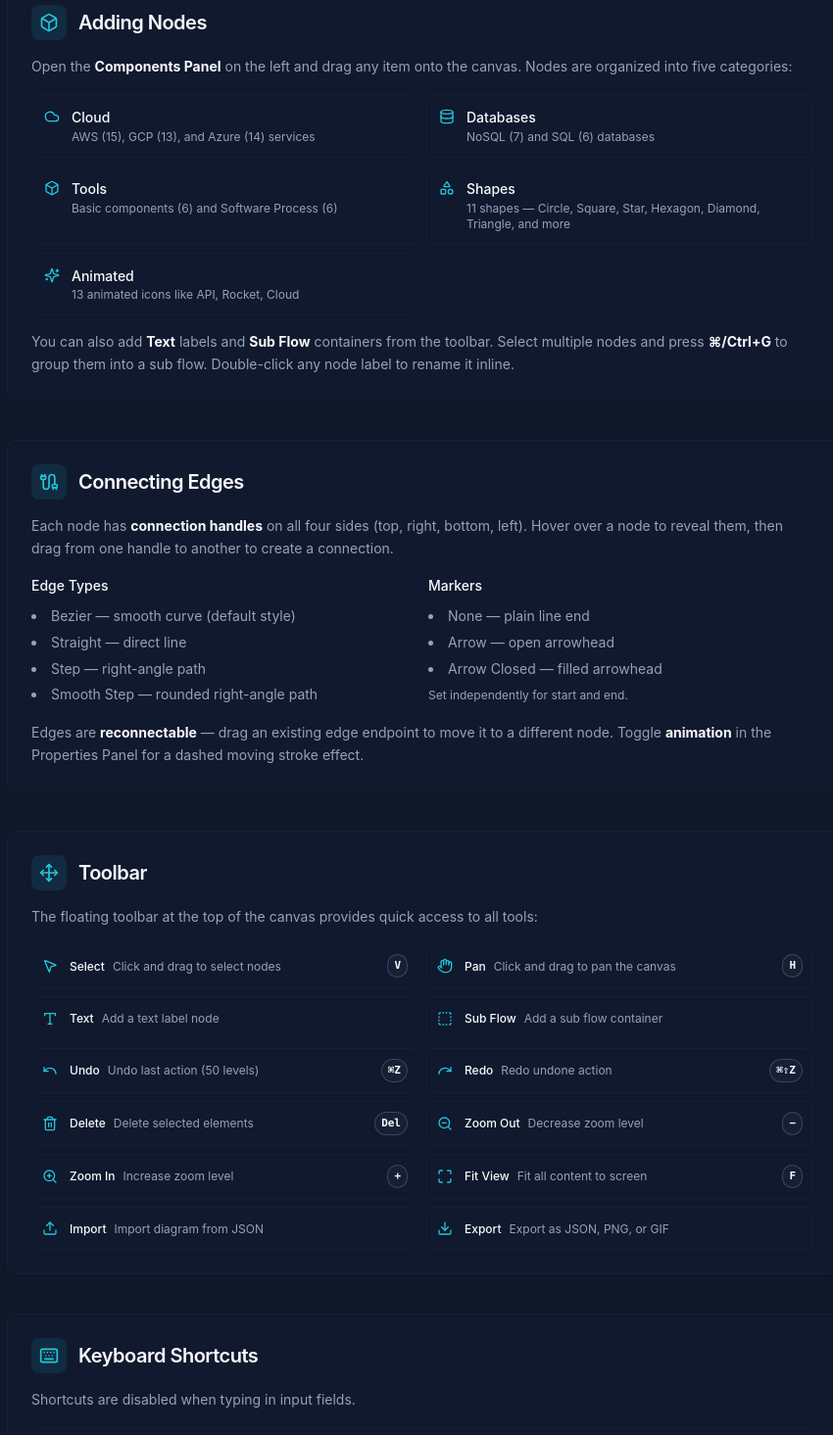
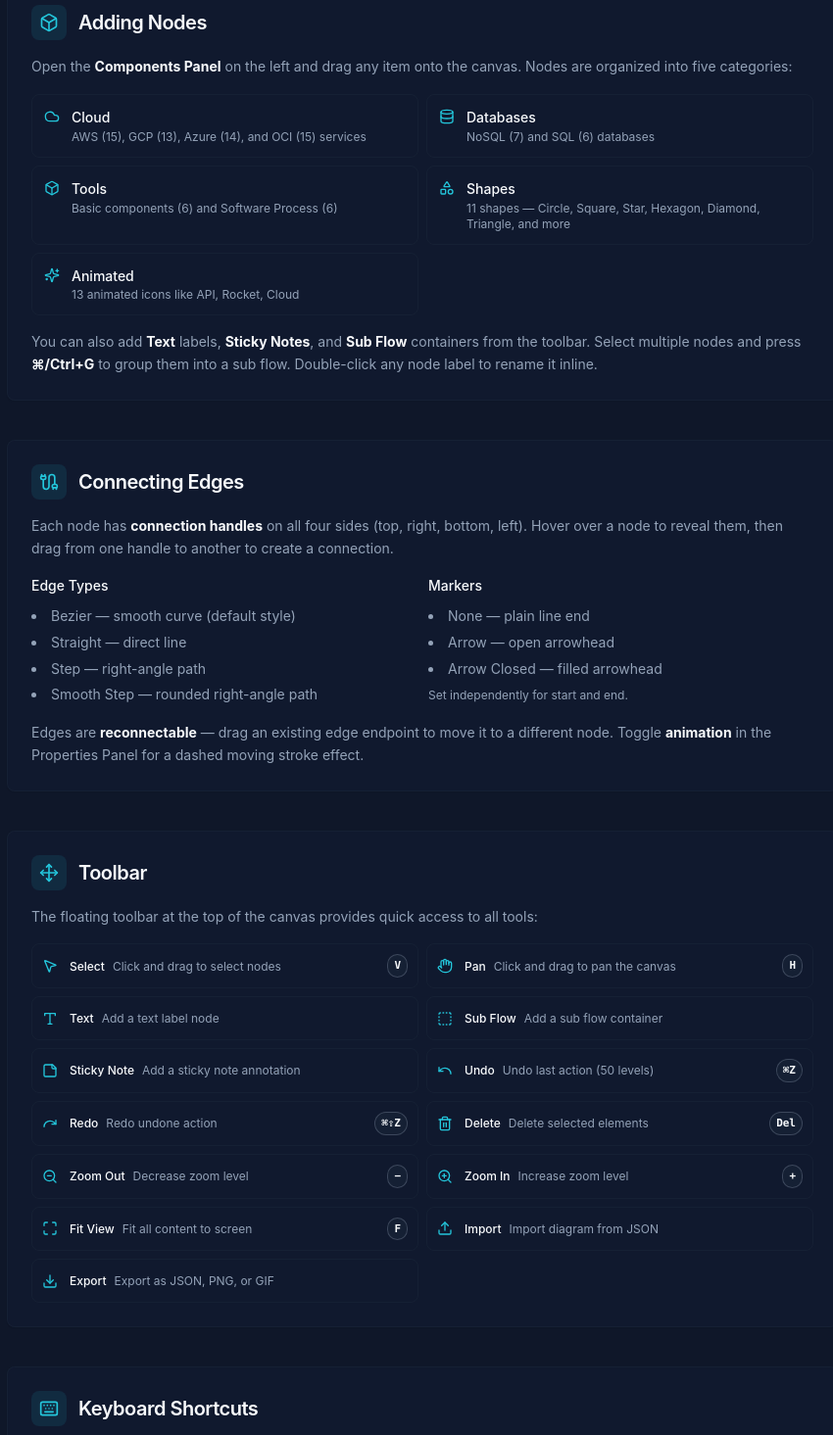
Before and after one commit to ariffrahimin/lukis, a React (Vite) app: page /guide in a window 1280 px wide. Shown: the part 780-2245 px from the top of the page at 98% size, without its empty margins (209-1059 px from the left). Built offline with nearby package versions, Linux system fonts and the light colour scheme.

Commit message:
guide update

```diff
--- a/src/pages/Guide.tsx
+++ b/src/pages/Guide.tsx
@@ -38,6 +38,7 @@ import {
   ChevronUp,
   ChevronDown,
   PanelRightOpen,
+  StickyNote,
 } from "lucide-react";
 
 function Kbd({ children }: { children: React.ReactNode }) {
@@ -173,7 +174,7 @@ export default function Guide() {
           </p>
           <div className="grid gap-2 sm:grid-cols-2">
             {[
-              { icon: Cloud, label: "Cloud", desc: "AWS (15), GCP (13), and Azure (14) services" },
+              { icon: Cloud, label: "Cloud", desc: "AWS (15), GCP (13), Azure (14), and OCI (15) services" },
               { icon: Database, label: "Databases", desc: "NoSQL (7) and SQL (6) databases" },
               { icon: Box, label: "Tools", desc: "Basic components (6) and Software Process (6)" },
               { icon: Shapes, label: "Shapes", desc: "11 shapes — Circle, Square, Star, Hexagon, Diamond, Triangle, and more" },
@@ -189,7 +190,8 @@ export default function Guide() {
             ))}
           </div>
           <p>
-            You can also add <strong className="text-foreground">Text</strong> labels and{" "}
+            You can also add <strong className="text-foreground">Text</strong> labels,{" "}
+            <strong className="text-foreground">Sticky Notes</strong>, and{" "}
             <strong className="text-foreground">Sub Flow</strong> containers from the toolbar.
             Select multiple nodes and press <strong className="text-foreground">⌘/Ctrl+G</strong> to group them into a sub flow.
             Double-click any node label to rename it inline.
@@ -239,6 +241,7 @@ export default function Guide() {
               { icon: Hand, label: "Pan", key: "H", desc: "Click and drag to pan the canvas" },
               { icon: Type, label: "Text", key: null, desc: "Add a text label node" },
               { icon: BoxSelect, label: "Sub Flow", key: null, desc: "Add a sub flow container" },
+              { icon: StickyNote, label: "Sticky Note", key: null, desc: "Add a sticky note annotation" },
               { icon: Undo, label: "Undo", key: "⌘Z", desc: "Undo last action (50 levels)" },
               { icon: Redo, label: "Redo", key: "⌘⇧Z", desc: "Redo undone action" },
               { icon: Trash2, label: "Delete", key: "Del", desc: "Delete selected elements" },
@@ -395,7 +398,7 @@ export default function Guide() {
         {/* 9. Cloud Services */}
         <SectionCard id="services" icon={Server} title="Cloud Services & Components">
           <p>
-            The Components Panel organizes <strong className="text-foreground">95+ node types</strong> across
+            The Components Panel organizes <strong className="text-foreground">100+ node types</strong> across
             providers. Expand any provider accordion to browse its services.
           </p>
           <div className="grid gap-2 sm:grid-cols-3">
@@ -403,6 +406,7 @@ export default function Guide() {
               { label: "AWS", count: 15, color: "bg-orange-500/10 text-orange-400 border-orange-500/20" },
               { label: "GCP", count: 13, color: "bg-blue-500/10 text-blue-400 border-blue-500/20" },
               { label: "Azure", count: 14, color: "bg-sky-500/10 text-sky-400 border-sky-500/20" },
+              { label: "OCI", count: 15, color: "bg-red-500/10 text-red-400 border-red-500/20" },
               { label: "NoSQL", count: 7, color: "bg-emerald-500/10 text-emerald-400 border-emerald-500/20" },
               { label: "SQL", count: 6, color: "bg-amber-500/10 text-amber-400 border-amber-500/20" },
               { label: "Basic", count: 6, color: "bg-slate-500/10 text-slate-400 border-slate-500/20" },
@@ -430,6 +434,7 @@ export default function Guide() {
               { tip: "Double-Click to Edit", detail: "Double-click any node label to rename it inline. Press Enter to confirm or Escape to cancel." },
               { tip: "Resize Nodes", detail: "Select a node to reveal blue resize handles on its corners and edges." },
               { tip: "Sub Flows & Grouping", detail: "Select 2+ nodes and press ⌘/Ctrl+G to group them into a sub flow. Drag nodes into a sub flow to add them. Press ⌘/Ctrl+⇧+G to ungroup." },
+              { tip: "Sticky Notes", detail: "Add sticky notes from the toolbar for quick annotations. Double-click to edit the text inline." },
               { tip: "Right-Click Properties", detail: "Right-click a node or edge on desktop to open the Properties Panel right at your cursor." },
               { tip: "Layers Panel", detail: "Press L to toggle the Layers drawer. Items at the top are in front. Drag to reorder, click the eye to hide, click a row to pan to it." },
               { tip: "Undo History", detail: "Up to 50 levels of undo/redo. Every change is tracked automatically." },
```
Also changed, not shown: 2 other files (tests, documents, lock files or other folders).
